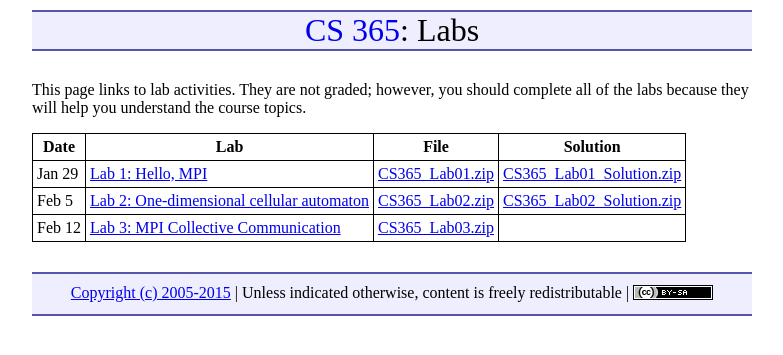
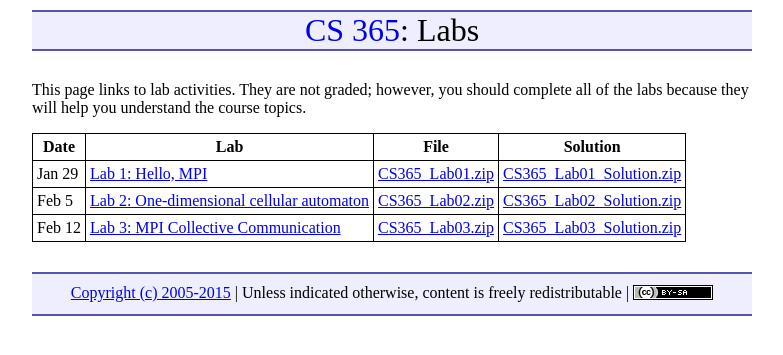
Before and after one commit to ycpcs/cs365-spring2015, a Jekyll site: the page built from labs/index.md, in a window 1280 px wide. Shown: the top 355 px of the page, without its empty margins (248-1031 px from the left). Built offline with Jekyll 4.4.1, drawn with Linux system fonts in a browser that asks for light colours; Markdown is read by kramdown in place of the engine named in the settings.

Commit message:
solution to lab 3

```diff
--- a/labs/index.md
+++ b/labs/index.md
@@ -9,4 +9,4 @@ Date | Lab | File | Solution
 ---- | --- | ---- | --------
 Jan 29 | [Lab 1: Hello, MPI](lab01.html) | [CS365\_Lab01.zip](CS365_Lab01.zip) | [CS365\_Lab01\_Solution.zip](CS365_Lab01_Solution.zip)
 Feb 5 | [Lab 2: One-dimensional cellular automaton](lab02.html) | [CS365\_Lab02.zip](CS365_Lab02.zip) | [CS365\_Lab02\_Solution.zip](CS365_Lab02_Solution.zip)
-Feb 12 | [Lab 3: MPI Collective Communication](lab03.html) | [CS365\_Lab03.zip](CS365_Lab03.zip) |
+Feb 12 | [Lab 3: MPI Collective Communication](lab03.html) | [CS365\_Lab03.zip](CS365_Lab03.zip) | [CS365\_Lab03\_Solution.zip](CS365_Lab03_Solution.zip)
```
Also changed, not shown: 1 other file.
